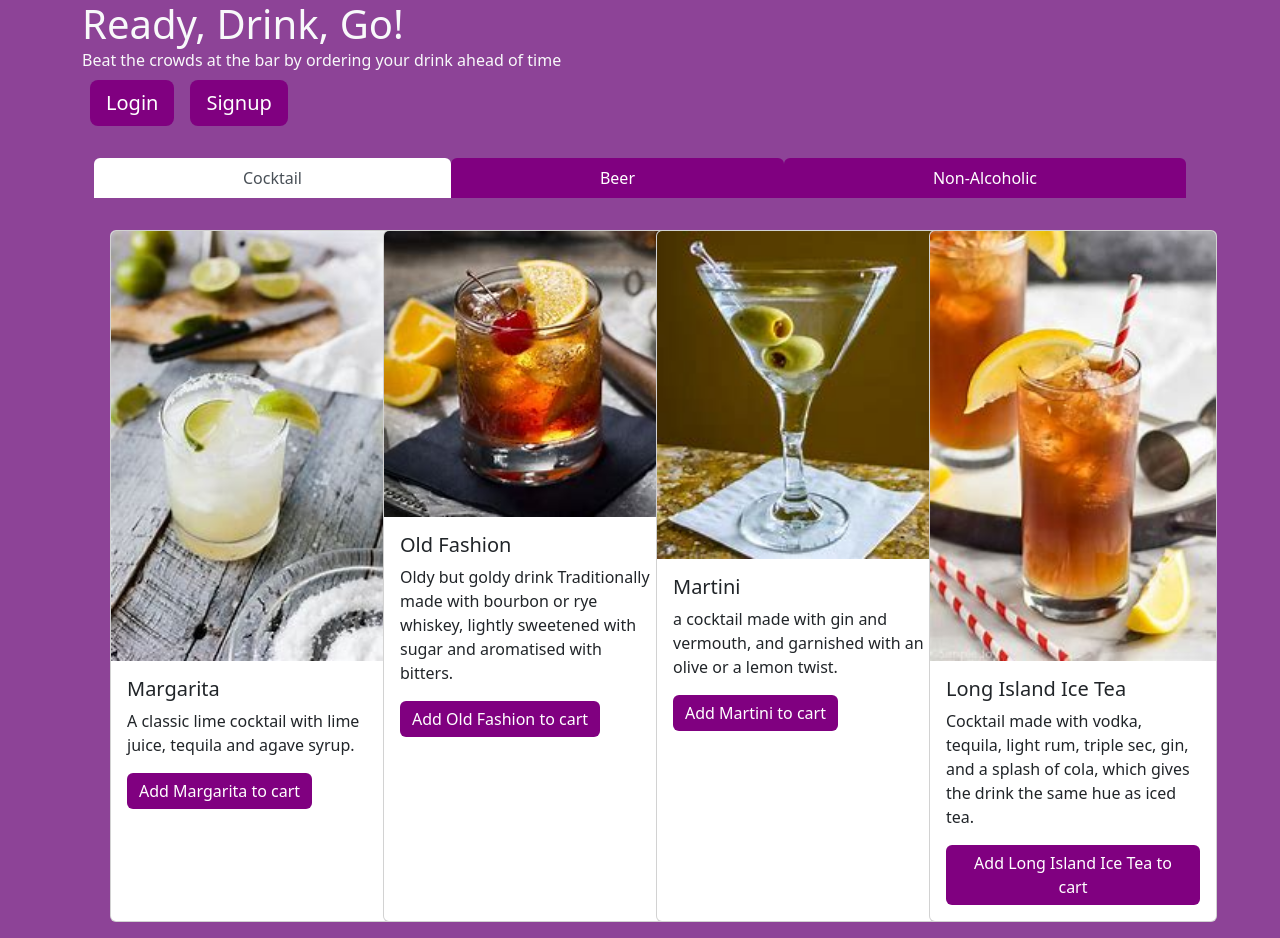
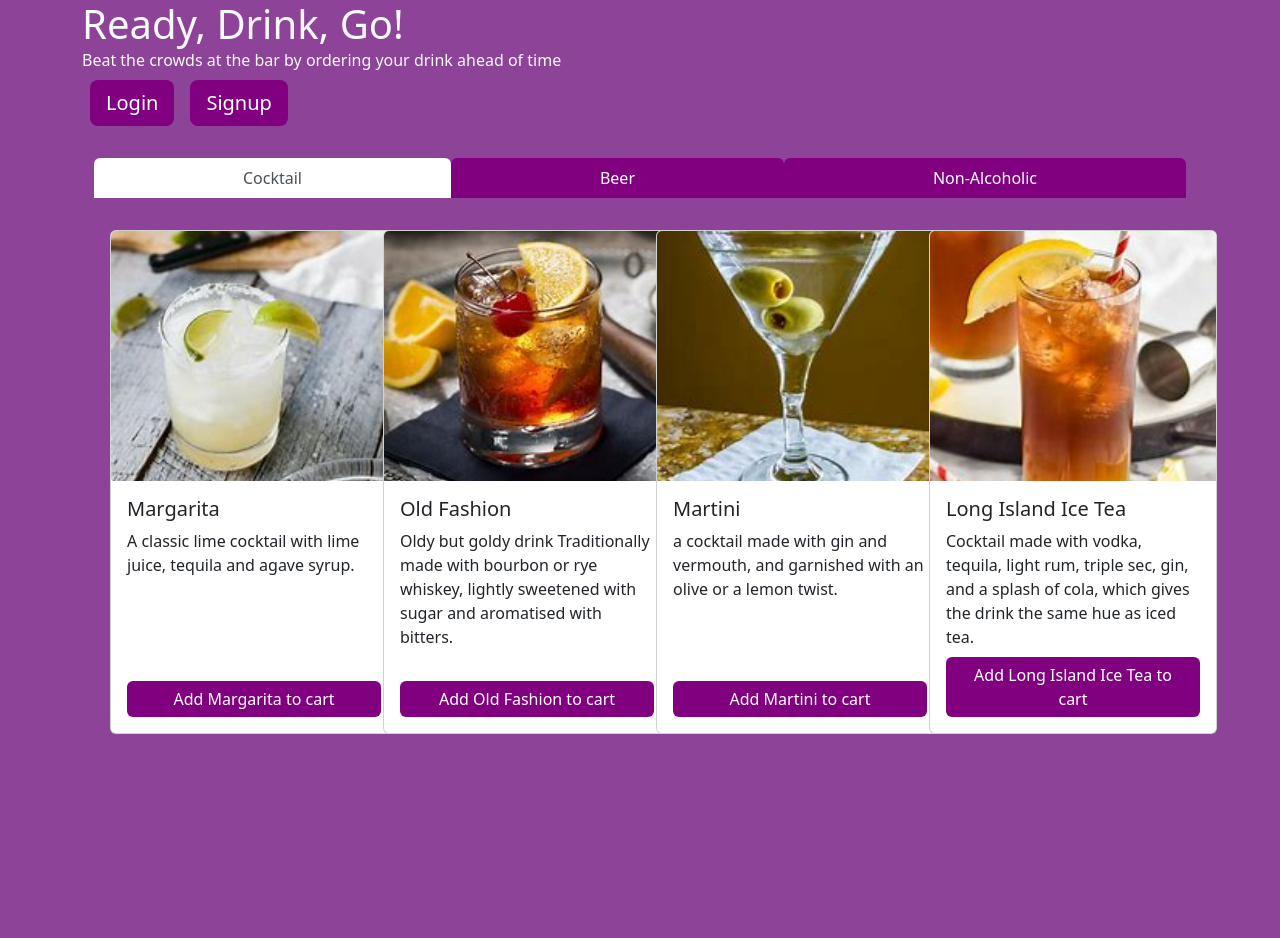
Before and after one commit to coreylevine2000/Project-3-TBD, a React (Create React App) app in the folder client/: page / in a window 1280 px wide. After the commit the page ends 800 px from the top, so only its background shows below. Built offline with nearby package versions, Linux system fonts and the light colour scheme.

Commit message:
made minor changes to help the cards look better

```diff
--- a/client/src/components/DrinkCard/index.js
+++ b/client/src/components/DrinkCard/index.js
@@ -12,13 +12,17 @@ function DrinkCard(props) {
   return (
     <div class="single-card">
     <Card style={{ width: '18rem', }}>
-      <Card.Img variant="top" src={drink.image} />
+      <Card.Img class="card-image" variant="top" src={drink.image} />
       <Card.Body>
-        <Card.Title>{drink.name}</Card.Title>
-        <Card.Text>
-          {drink.description}
-        </Card.Text>
-        <Button className='purple-button' variant="primary">Add {drink.name} to cart</Button>
+        <div>
+          <Card.Title>{drink.name}</Card.Title>
+          <Card.Text>
+            {drink.description}
+          </Card.Text>
+        </div>
+        <div className="pt-2">
+          <Button className='purple-button' variant="primary">Add {drink.name} to cart</Button>
+        </div>
       </Card.Body>
     </Card>
     </div>
--- a/client/src/scss/general.scss
+++ b/client/src/scss/general.scss
@@ -35,6 +35,22 @@ body {
 
     .card {
         height: 100%;
+
+        .card-image {
+            height: 250px;
+            object-fit: cover;
+            border-radius: calc(0.375rem - 1px) calc(0.375rem - 1px) 0 0;
+        }
+
+        .card-body {
+            display: flex;
+            flex-direction: column;
+            justify-content: space-between;
+        }
+
+        .purple-button {
+            width: 100%;
+        }
     }
 }
 
```
